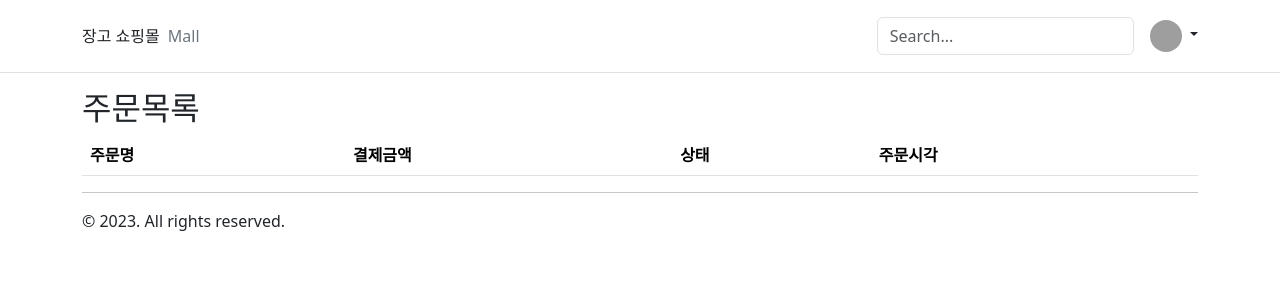
After one commit to pyhub-kr/course-django-payment-basic, a Django app: page /mall/orders/ in a window 1280 px wide. The commit adds this page. Shown: the top 300 px of the page. Run offline with Django 4.2, Linux system fonts and the light colour scheme; a user stored in the database is signed in; tables that the repository leaves empty hold one stand-in row (values such as "Sample post"); lists and menus that the app fills with data are empty; some libraries are stand-ins or nearby versions; grey boxes are pictures that could not be loaded.

Commit message:
order_list 뷰 구현

```diff
--- a/mall/models.py
+++ b/mall/models.py
@@ -165,6 +165,9 @@ class Order(models.Model):
 
         return order
 
+    class Meta:
+        ordering = ["-pk"]
+
 
 class OrderedProduct(models.Model):
     order = models.ForeignKey(
--- /dev/null
+++ b/mall/templates/mall/order_list.html
@@ -0,0 +1,29 @@
+{% extends "mall/base.html" %}
+{% load humanize %}
+
+{% block content %}
+    <h2>주문목록</h2>
+
+    <table class="table table-hover table-ordered">
+        <thead>
+            <tr>
+                <th>주문명</th>
+                <th>결제금액</th>
+                <th>상태</th>
+                <th>주문시각</th>
+            </tr>
+        </thead>
+        <tbody>
+            {% for order in order_list %}
+                <tr>
+                    <td>
+                        <a href="{{ order.get_absolute_url }}">{{ order.name }}</a>
+                    </td>
+                    <td>{{ order.total_amount|intcomma }}원</td>
+                    <td>{{ order.get_status_display }}</td>
+                    <td>{{ order.created_at }}</td>
+                </tr>
+            {% endfor %}
+        </tbody>
+    </table>
+{% endblock %}
--- a/mall/urls.py
+++ b/mall/urls.py
@@ -6,6 +6,7 @@ urlpatterns = [
     path("", views.product_list, name="product_list"),
     path("cart/", views.cart_detail, name="cart_detail"),
     path("cart/<int:product_pk>/add/", views.add_to_cart, name="add_to_cart"),
+    path("orders/", views.order_list, name="order_list"),
     path("orders/new/", views.order_new, name="order_new"),
     path("orders/<int:pk>/pay/", views.order_pay, name="order_pay"),
     path(
--- a/mall/views.py
+++ b/mall/views.py
@@ -99,6 +99,21 @@ def add_to_cart(request, product_pk):
     return HttpResponse("ok")
 
 
+# Pagination 처리가 필요하시다면 ListView를 사용하세요.
+
+
+@login_required
+def order_list(request):
+    order_qs = Order.objects.all().filter(user=request.user, status=Order.Status.PAID)
+    return render(
+        request,
+        "mall/order_list.html",
+        {
+            "order_list": order_qs,
+        },
+    )
+
+
 @login_required
 def order_new(request):
     cart_product_qs = CartProduct.objects.filter(user=request.user)
--- a/templates/base.html
+++ b/templates/base.html
@@ -64,6 +64,12 @@
                                     <a class="dropdown-item" href="{% url 'cart_detail' %}">장바구니</a>
                                 </li>
                                 <li>
+                                    <a class="dropdown-item" href="{% url 'order_list' %}">주문목록</a>
+                                </li>
+                                <li>
+                                    <hr class="dropdown-divider">
+                                </li>
+                                <li>
                                     <a class="dropdown-item" href="{% url 'profile' %}">프로필</a>
                                 </li>
                                 <li>
```
